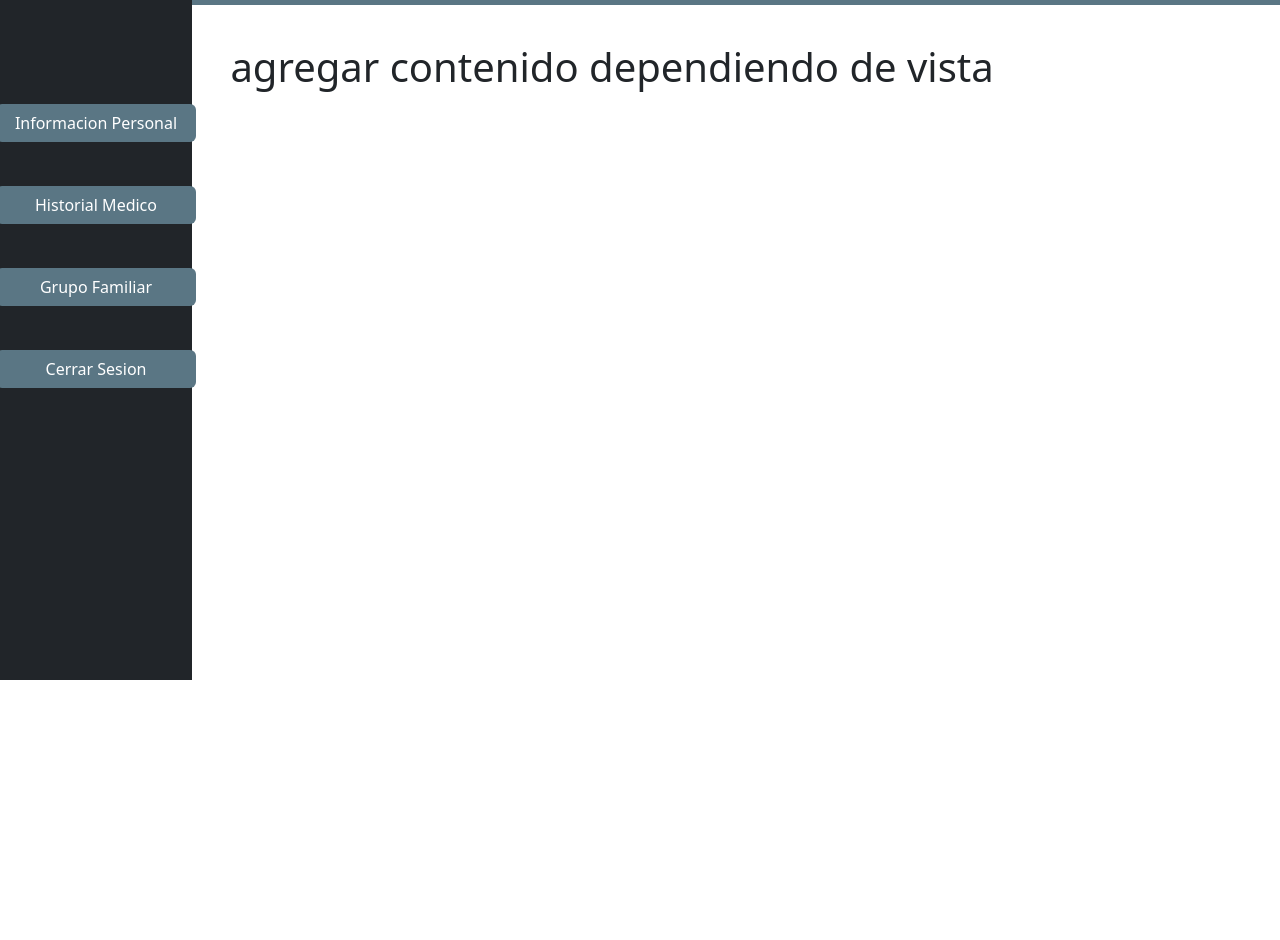
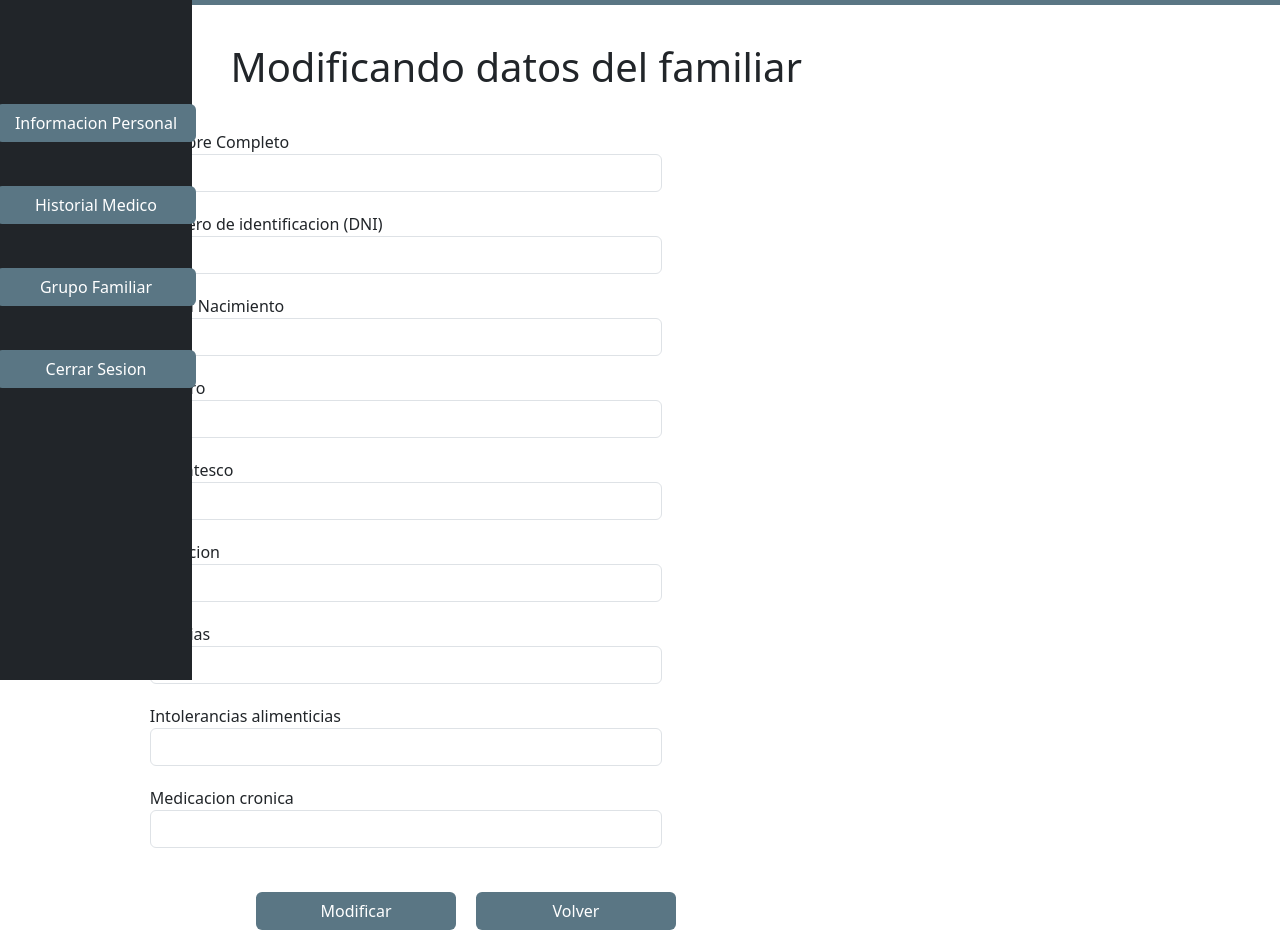
Before and after one commit to diegorvj/T8_DIU, a React (Create React App) app: page /modificar_personal.js in a window 1280 px wide. Shown: the part 120-1060 px from the top of the page. Before the commit the page ends 800 px from the top, so only its background shows below. Built offline with nearby package versions, Linux system fonts and the light colour scheme.

Commit message:
Cambios datos

```diff
--- a/src/components/informacion_personal.js
+++ b/src/components/informacion_personal.js
@@ -28,20 +28,42 @@ function Index() {
 
         <h2 className='h1'style={{ textAlign: 'left', marginLeft: '15%', marginTop: '0%' }}>Información Personal</h2>
         <div className="profile">
-      <div className="profile">
+      <div className="profile" style={{marginRight:'39%'}}>
         <div className="profile-card">
         <img src={fotoPerfil} alt="Foto de perfil" className="profile-photo" />
           <h3 className="profile-title">Hernan Hernandez Ibarra</h3>
-          <p><strong>RUT:</strong> 12345678-9</p>
-          <p><strong>Dirección:</strong> Calle Falsa 123</p>
-          <p><strong>Fecha de nacimiento:</strong> 01/01/1980</p>
+          <p><strong>Numero de identificacion (DNI):</strong> 12345678-9</p>
+          <p><strong>Fecha Nacimiento:</strong> 01/01/1980</p>
+          <p><strong>Genero:</strong> Hombre</p>
+          <p><strong>Direccion:</strong> Calle Falsa 123</p>
           <p><strong>Alergias:</strong> Ninguna</p>
           <p><strong>Intolerancias alimenticias:</strong> Gluten</p>
           <p><strong>Medicación crónica:</strong> Ninguna</p>
         </div>
       </div>
+
+    <br></br><br></br>
+
     </div>
       </div>
+
+      <div style={{ display: 'flex', alignItems: 'center' }}>
+
+          <button
+            className="btn float-left"
+            style={{ width: '200px', backgroundColor:'#5A7684', color: '#fff', marginLeft: '20%'}}
+            onClick={() => navigate('/modificar_personal.js')}>
+            Modificar
+          </button>
+
+          <button
+            className="btn float-left"
+            style={{ width: '200px', backgroundColor:'#5A7684', color: '#fff', marginLeft:'20px'}}
+            onClick={() => navigate('/Index.js')}>
+            Volver
+          </button>
+
+        </div>
     </div>
   );
 }
--- a/src/components/modificar_familiar.js
+++ b/src/components/modificar_familiar.js
@@ -63,6 +63,21 @@ function Index() {
                   <input type="email" className="form-control" id="email" />
                 </div>
 
+                <div className="form-group">
+                  <label htmlFor="mensaje">Alergias</label>
+                  <input type="email" className="form-control" id="email" />
+                </div>
+
+                <div className="form-group">
+                  <label htmlFor="mensaje">Intolerancias alimenticias</label>
+                  <input type="email" className="form-control" id="email" />
+                </div>
+
+                <div className="form-group">
+                  <label htmlFor="mensaje">Medicacion cronica</label>
+                  <input type="email" className="form-control" id="email" />
+                </div>
+
 
               </form>
             </div>
@@ -75,14 +90,14 @@ function Index() {
 
           <button
             className="btn float-left"
-            style={{ width: '200px', backgroundColor:'#5A7684', color: '#fff', marginLeft: '20%'}}
+            style={{ width: '200px', backgroundColor:'#5A7684', color: '#fff', marginLeft: '20%', marginBottom:'10px'}}
             onClick={() => navigate('/perfil_familiar.js')}>
             Modificar
           </button>
 
           <button
             className="btn float-left"
-            style={{ width: '200px', backgroundColor:'#5A7684', color: '#fff', marginLeft:'20px'}}
+            style={{ width: '200px', backgroundColor:'#5A7684', color: '#fff', marginLeft:'20px', marginBottom:'10px'}}
             onClick={() => navigate('/perfil_familiar.js')}>
             Volver
           </button>
--- a/src/components/modificar_personal.js
+++ b/src/components/modificar_personal.js
@@ -26,11 +26,84 @@ function Index() {
 
           </div>
 
-        <h2 className='h1'style={{ textAlign: 'left', marginLeft: '15%', marginTop: '0%' }}>agregar contenido dependiendo de vista</h2>
-        <p style={{ textAlign: 'left', marginLeft: '20%', marginTop: '0%' }}>contenido</p>
-        <p style={{ textAlign: 'left', marginLeft: '20%', marginTop: '0%' }}>contenido</p>
-        <p style={{ textAlign: 'left', marginLeft: '20%', marginTop: '0%' }}>contenido</p>
-        <p style={{ textAlign: 'left', marginLeft: '20%', marginTop: '0%' }}>contenido</p>
+        <h2 className='h1'style={{ textAlign: 'left', marginLeft: '15%', marginTop: '0%' }}>Modificando datos del familiar</h2>
+
+
+        <div className="container">
+          <div className="row justify-content-left" style={{marginLeft:'5%'}}>
+            <div className="col-md-6" >
+              <form style={{ textAlign: 'left'}}>
+                <div className="form-group">
+                  <label htmlFor="nombre" >Nombre Completo</label>
+                  <input type="text" className="form-control" id="nombre" />
+                </div>
+
+                <div className="form-group">
+                  <label htmlFor="mensaje">Numero de identificacion (DNI)</label>
+                  <input type="email" className="form-control" id="email" />
+                </div>
+
+                <div className="form-group">
+                  <label htmlFor="email">Fecha Nacimiento</label>
+                  <input type="email" className="form-control" id="email" />
+                </div>
+
+                <div className="form-group">
+                  <label htmlFor="mensaje">Genero</label>
+                  <input type="email" className="form-control" id="email" />
+                </div>
+
+                <div className="form-group">
+                  <label htmlFor="mensaje">Parentesco</label>
+                  <input type="email" className="form-control" id="email" />
+                </div>
+
+                <div className="form-group">
+                  <label htmlFor="mensaje">Direccion</label>
+                  <input type="email" className="form-control" id="email" />
+                </div>
+
+                <div className="form-group">
+                  <label htmlFor="mensaje">Alergias</label>
+                  <input type="email" className="form-control" id="email" />
+                </div>
+
+                <div className="form-group">
+                  <label htmlFor="mensaje">Intolerancias alimenticias</label>
+                  <input type="email" className="form-control" id="email" />
+                </div>
+
+                <div className="form-group">
+                  <label htmlFor="mensaje">Medicacion cronica</label>
+                  <input type="email" className="form-control" id="email" />
+                </div>
+
+
+              </form>
+            </div>
+          </div>
+        </div>
+
+        <br></br>
+
+        <div style={{ display: 'flex', alignItems: 'left' }}>
+
+          <button
+            className="btn float-left"
+            style={{ width: '200px', backgroundColor:'#5A7684', color: '#fff', marginLeft: '20%', marginBottom:'10px' }}
+            onClick={() => navigate('/informacion_personal.js')}>
+            Modificar
+          </button>
+
+          <button
+            className="btn float-left"
+            style={{ width: '200px', backgroundColor:'#5A7684', color: '#fff', marginLeft:'20px', marginBottom:'10px'}}
+            onClick={() => navigate('/informacion_personal.js')}>
+            Volver
+          </button>
+
+        </div>
+
       </div>
     </div>
   );
```
